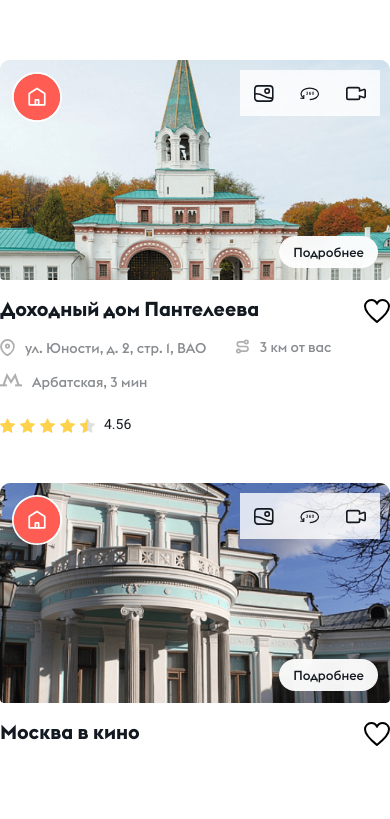
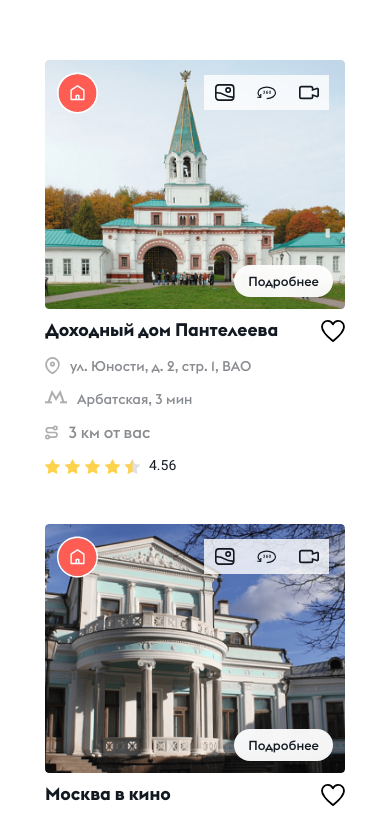
Before and after one commit to 44Klic44/uds-media-test, a React (Vite) app in the folder test-cards/: page / in a window 390 px wide. Shown: the top 819 px of the page. Built offline with nearby package versions, Linux system fonts and the light colour scheme.

Commit message:
adaptiv-style-finish

```diff
--- a/test-cards/src/components/Card/UdsCard.jsx
+++ b/test-cards/src/components/Card/UdsCard.jsx
@@ -100,7 +100,7 @@ const UdsCard = ({
               className={styles.iconsHeart}
               onClick={toggleFav}
             >
-              <svg width="26" height="24">
+              <svg className={styles.heartFavorite} >
                 {isFav ? (
                   <use xlinkHref="#uds-icon-heart-filled" />
                 ) : (
--- a/test-cards/src/components/Card/UdsCard.module.scss
+++ b/test-cards/src/components/Card/UdsCard.module.scss
@@ -190,6 +190,14 @@
 }
 .infoDistanmob{
   display: none;
+    align-items: center;
+  gap: 10px;
+  margin-top: 9px;
+  color: $uds-text-grey;
+  font-family: $font-euclid-medium;
+  font-weight: $weight-medium;
+  font-size: 16px;
+  line-height: 1;
 }
 .ctaVisible {
   height: 60px;
@@ -353,29 +361,13 @@ height: 17px;
   .card {
     width: 340px;
     height: auto;
+    margin: 0 auto;
   }
   .imageWrap { height: 260px; }
   .title { font-size: 20px; }
 }
 
-@media (max-width: 480px) {
-  .card {
-    width: 100%;
-    height: auto;
-    border-radius: 10px;
-  }
-  .imageWrap { height: 220px; }
-  .ctaWrap { height: 60px; }
-  .topIcons { right: 10px; top: 10px; width: 140px; height: 46px; }
-  .homeIcon { left: 12px; top: 12px; width: 50px; height: 50px; }
 
-  .mobileDetailsButton {
-    bottom: 12px;
-    right: 12px;
-    padding: 8px 14px;
-    font-size: 13px;
-  }
-}
 
 
 
@@ -390,7 +382,10 @@ height: 17px;
 }
 
 
-
+.heartFavorite{
+ width: 26px;
+  height: 24px;
+}
 
 
 
@@ -399,14 +394,7 @@ height: 17px;
 @media (max-width: 1080px) and (min-width: 687px) {
 .infoDistanmob{
   display: flex;
-  align-items: center;
-  gap: 10px;
-  margin-top: 9px;
-  color: $uds-text-grey;
-  font-family: $font-euclid-medium;
-  font-weight: $weight-medium;
-  font-size: 16px;
-  line-height: 1;
+
 
 
 }
@@ -470,6 +458,7 @@ height: 17px;
   .ctaWrap {
     margin-top: auto;
     margin-bottom: 0;
+    display: none;
   }
 
   /* На планшете скрываем описание при ховере */
@@ -533,3 +522,78 @@ display: none;
 
 
 }
+
+@media (max-width: 687px) and (min-width: 480px) {
+  .ctaWrap{
+  display: none;
+}
+}
+
+@media (max-width: 480px) {
+  .body{
+    padding: 8px 0px 18px 0px;
+
+  }
+  .iconsHeart{
+    padding: 3px 0px 0px 0px;
+  }
+  .title{
+    font-size: 18px;
+  }
+  .card {
+    width: 300px;
+    height: auto;
+    border-radius: 4px;
+  }
+  .imageWrap {
+    height: 249px; border-radius: 4px;
+  }
+  .ctaWrap {
+    height: 60px;
+   }
+  .topIcons {
+            right: 16px;
+        top: 15px;
+        width: 125px;
+        height: 35px;
+   }
+  .homeIcon {
+    left: 12px; top: 12px; width: 41px; height: 41px;
+   }
+
+  .mobileDetailsButton {
+    bottom: 12px;
+    right: 12px;
+    padding: 8px 14px;
+    font-size: 13px;
+  }
+
+.infoDistance{
+  display: none;
+}
+  .infoDistanmob{
+  display: flex;
+  margin-top: 11px;
+}
+
+.topIconsInner{
+gap: 21px;
+
+}
+.heartFavorite{
+ width: 24px;
+  height: 22px;
+}
+.infoItem{
+  margin-top: 2px;
+}
+
+.uds-cards-grid{
+  gap: 11px;
+}
+ .ctaWrap {
+    margin-top: auto;
+    margin-bottom: 0;
+    display: none;
+  }
+}
--- a/test-cards/src/components/Modal/UdsModal.module.scss
+++ b/test-cards/src/components/Modal/UdsModal.module.scss
@@ -16,7 +16,7 @@
 
   @media (max-width: 768px) {
     padding: 10px;
-    align-items: flex-end;
+    align-items: center;
   }
 }
 
@@ -37,7 +37,7 @@
   animation: slideUp 0.3s ease;
 
   @media (max-width: 768px) {
-    border-radius: 20px 20px 0 0;
+    border-radius: 20px ;
     max-height: 90vh;
     padding: 25px 20px;
     animation: slideUpMobile 0.3s ease;
--- a/test-cards/src/components/UdsRating/UdsRating.module.scss
+++ b/test-cards/src/components/UdsRating/UdsRating.module.scss
@@ -10,6 +10,9 @@
 
   @media (max-width: 1080px){
     margin-top: 10px;
+  }
+   @media (max-width: 480px){
+    margin-top: 7px;
   }
 }
 
```
